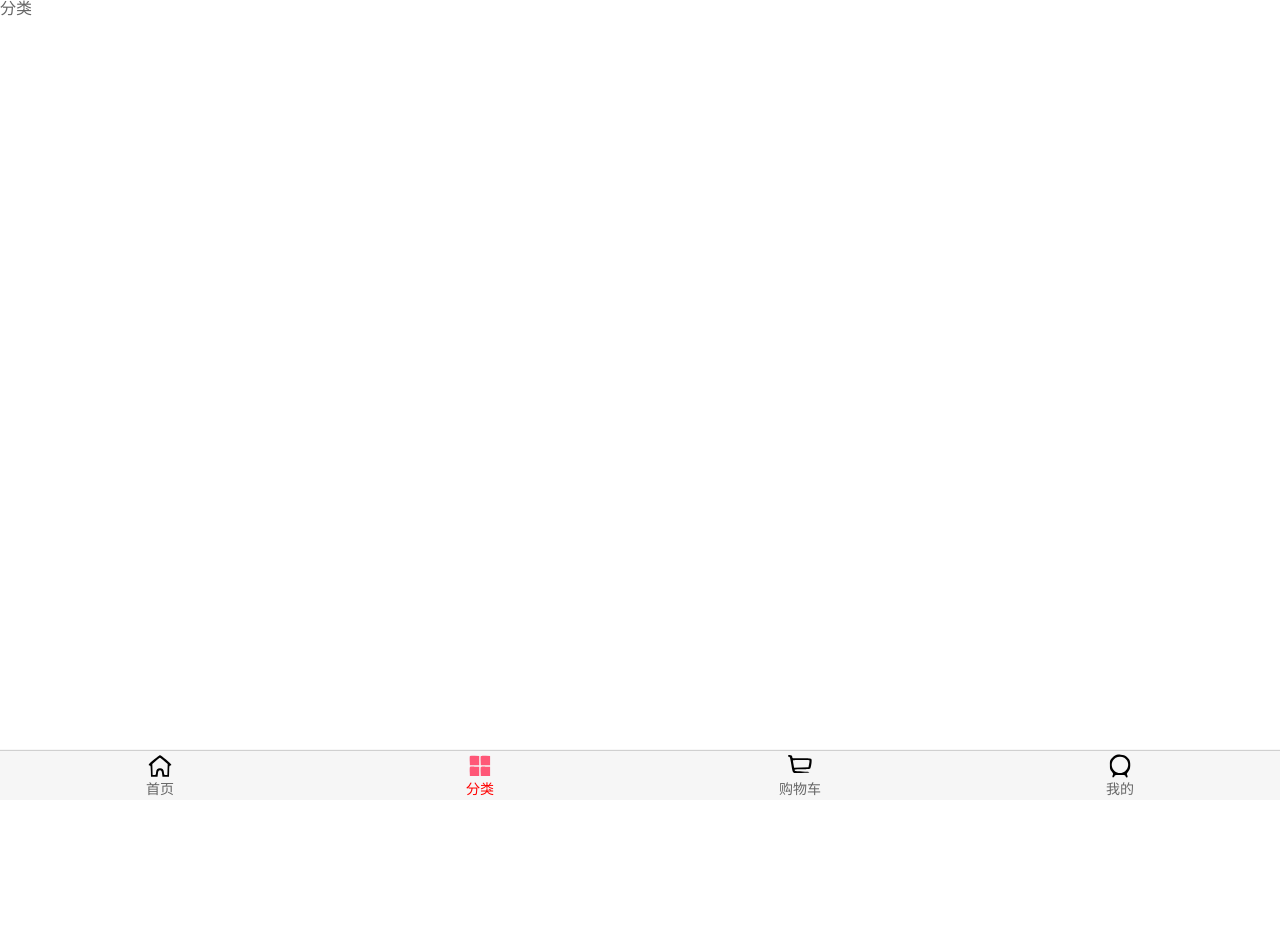
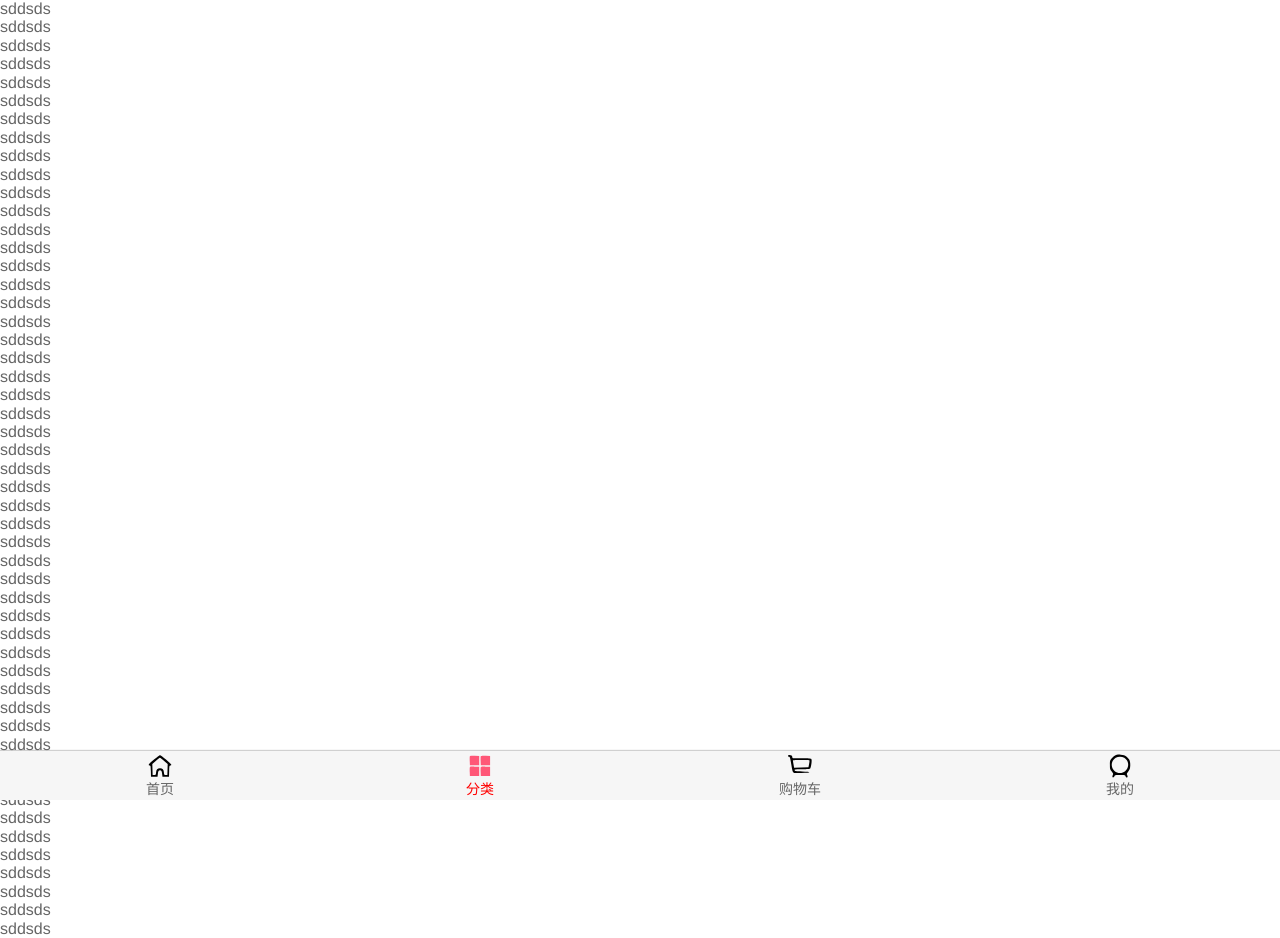
Before and after one commit to Sekiro97/supermal, a Vue app: page /category in a window 1280 px wide. Shown: the top 938 px of the page. Before the commit the page ends 800 px from the top, so only its background shows below. Built offline with nearby package versions, Linux system fonts and the light colour scheme.

Commit message:
测试better-scroll

```diff
--- a/package.json
+++ b/package.json
@@ -8,6 +8,7 @@
   },
   "dependencies": {
     "axios": "^0.25.0",
+    "better-scroll": "^2.4.2",
     "core-js": "^3.6.5",
     "vue": "^2.6.11",
     "vue-awesome-swiper": "^4.1.1",
--- a/src/views/category/Category.vue
+++ b/src/views/category/Category.vue
@@ -1,6 +1,103 @@
 <template>
   <div>
-    分类
+    <ul>
+      <li>sddsds</li>
+      <li>sddsds</li>
+      <li>sddsds</li>
+      <li>sddsds</li>
+      <li>sddsds</li>
+      <li>sddsds</li>
+      <li>sddsds</li>
+      <li>sddsds</li>
+      <li>sddsds</li>
+      <li>sddsds</li>
+      <li>sddsds</li>
+      <li>sddsds</li>
+      <li>sddsds</li>
+      <li>sddsds</li>
+      <li>sddsds</li>
+      <li>sddsds</li>
+      <li>sddsds</li>
+      <li>sddsds</li>
+      <li>sddsds</li>
+      <li>sddsds</li>
+      <li>sddsds</li>
+      <li>sddsds</li>
+      <li>sddsds</li>
+      <li>sddsds</li>
+      <li>sddsds</li>
+      <li>sddsds</li>
+      <li>sddsds</li>
+      <li>sddsds</li>
+      <li>sddsds</li>
+      <li>sddsds</li>
+      <li>sddsds</li>
+      <li>sddsds</li>
+      <li>sddsds</li>
+      <li>sddsds</li>
+      <li>sddsds</li>
+      <li>sddsds</li>
+      <li>sddsds</li>
+      <li>sddsds</li>
+      <li>sddsds</li>
+      <li>sddsds</li>
+      <li>sddsds</li>
+      <li>sddsds</li>
+      <li>sddsds</li>
+      <li>sddsds</li>
+      <li>sddsds</li>
+      <li>sddsds</li>
+      <li>sddsds</li>
+      <li>sddsds</li>
+      <li>sddsds</li>
+      <li>sddsds</li>
+      <li>sddsds</li>
+      <li>sddsds</li>
+      <li>sddsds</li>
+      <li>sddsds</li>
+      <li>sddsds</li>
+      <li>sddsds</li>
+      <li>sddsds</li>
+      <li>sddsds</li>
+      <li>sddsds</li>
+      <li>sddsds</li>
+      <li>sddsds</li>
+      <li>sddsds</li>
+      <li>sddsds</li>
+      <li>sddsds</li>
+      <li>sddsds</li>
+      <li>sddsds</li>
+      <li>sddsds</li>
+      <li>sddsds</li>
+      <li>sddsds</li>
+      <li>sddsds</li>
+      <li>sddsds</li>
+      <li>sddsds</li>
+      <li>sddsds</li>
+      <li>sddsds</li>
+      <li>sddsds</li>
+      <li>sddsds</li>
+      <li>sddsds</li>
+      <li>sddsds</li>
+      <li>sddsds</li>
+      <li>sddsds</li>
+      <li>sddsds</li>
+      <li>sddsds</li>
+      <li>sddsds</li>
+      <li>sddsds</li>
+      <li>sddsds</li>
+      <li>sddsds</li>
+      <li>sddsds</li>
+      <li>sddsds</li>
+      <li>sddsds</li>
+      <li>sddsds</li>
+      <li>sddsds</li>
+      <li>sddsds</li>
+      <li>sddsds</li>
+      <li>sddsds</li>
+      <li>sddsds</li>
+      <li>sddsds</li>
+    </ul>
   </div>
 </template>
 
```
Also changed, not shown: 1 other file (tests, documents, lock files or other folders).
